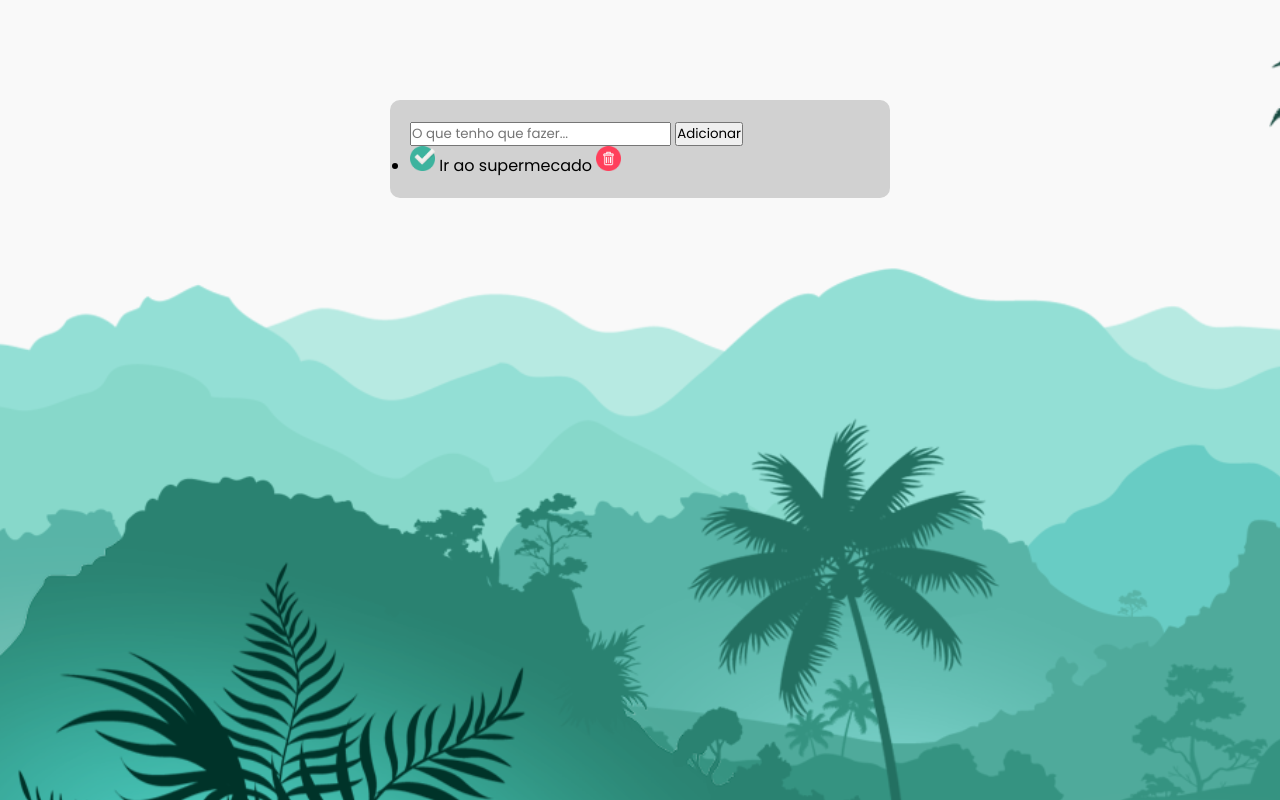
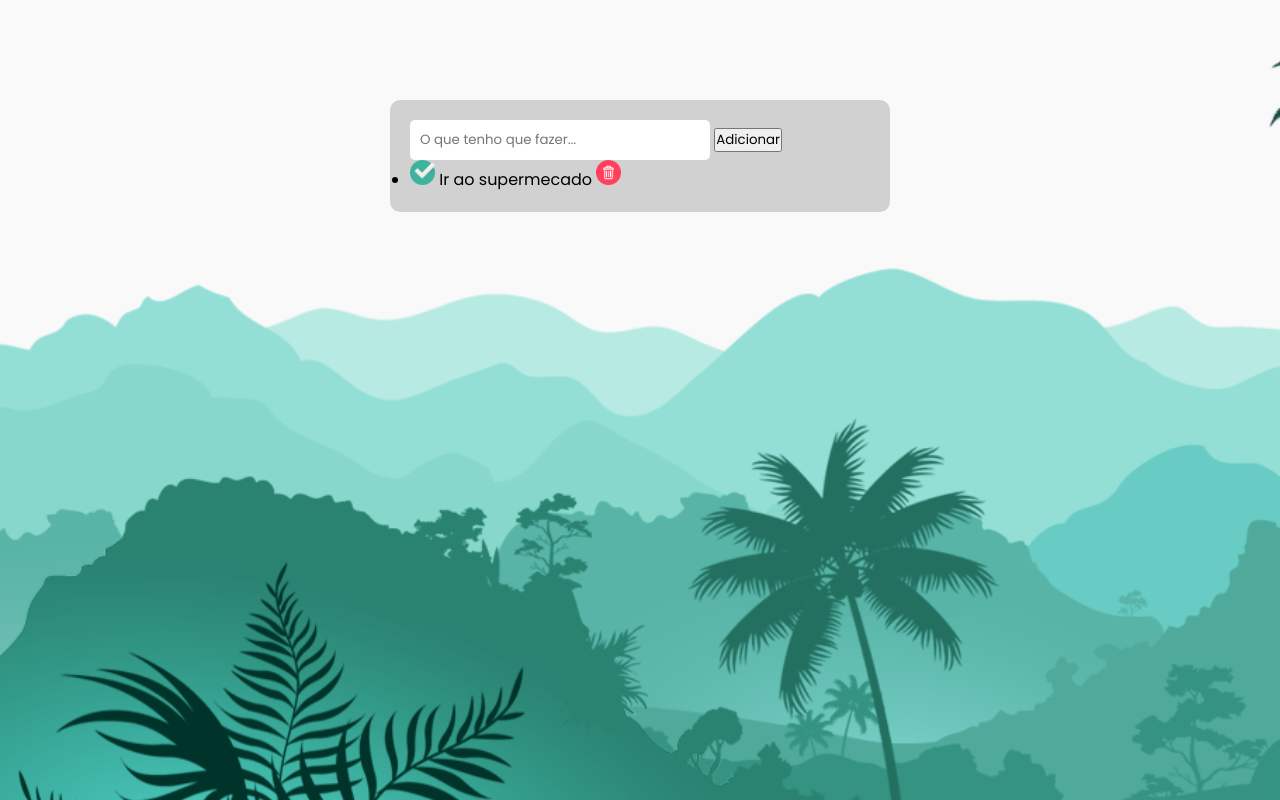
Before and after one commit to mariantonyaf/projeto-toDoList, a plain HTML site: page index.html in a window 1280 px wide. Drawn offline with Linux system fonts and the light colour scheme.

Commit message:
Update style.css

```diff
--- a/style.css
+++ b/style.css
@@ -5,6 +5,7 @@
     margin: 0;
     padding: 0;
     box-sizing: border-box;
+    outline: none;
     font-family: 'Poppins', sans-serif;
 }
 
@@ -21,6 +22,14 @@ body{
 }
 
 .input-task{
+    border: none;
+    border-radius: 5px;
+    width: 300px;
+    height: 40px;
+    padding-left: 10px;
+}
+
+.button-add-task{
 
 }
 
```
